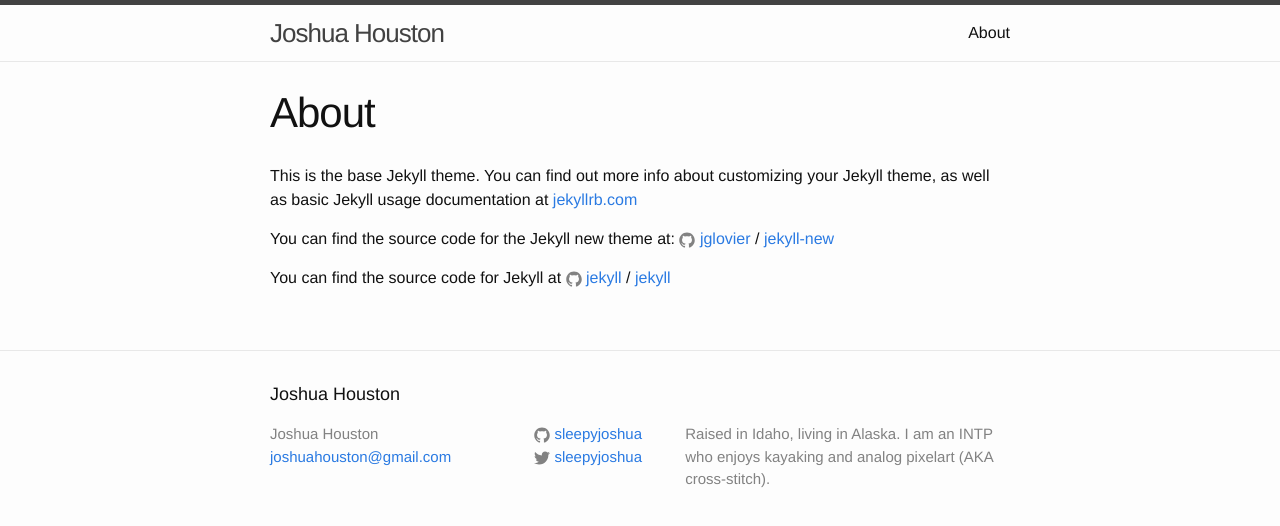
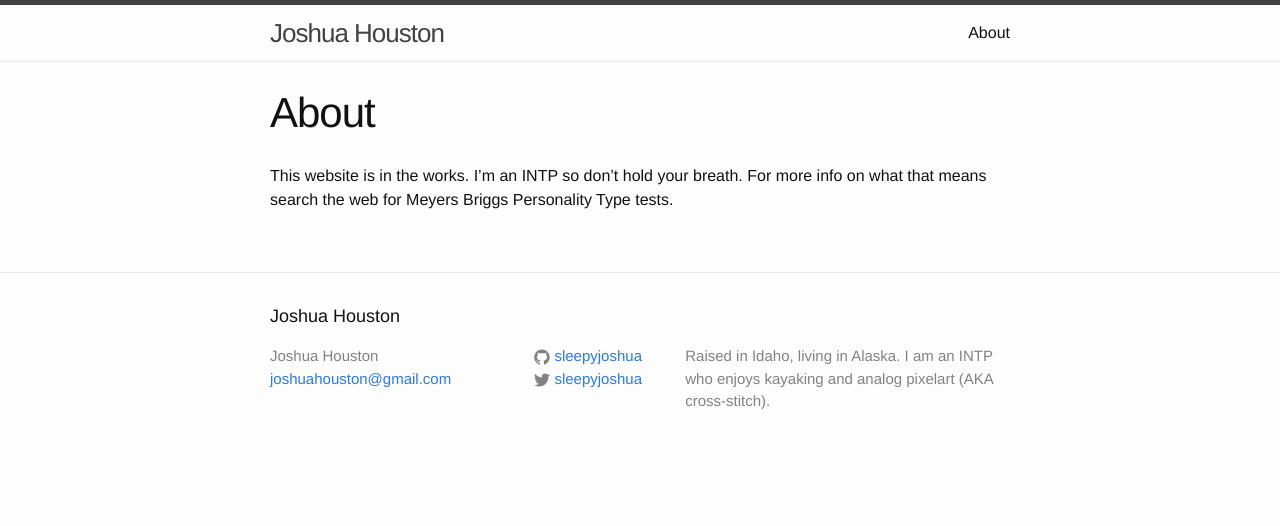
Before and after one commit to sleepyjoshua/sleepyjoshua.github.io, a Jekyll site: the page built from about.md, in a window 1280 px wide. Shown: the top 526 px of the page. Built offline with Jekyll 4.4.1, drawn with Linux system fonts in a browser that asks for light colours.

Commit message:
Update about.md

```diff
--- a/about.md
+++ b/about.md
@@ -4,12 +4,4 @@ title: About
 permalink: /about/
 ---
 
-This is the base Jekyll theme. You can find out more info about customizing your Jekyll theme, as well as basic Jekyll usage documentation at [jekyllrb.com](http://jekyllrb.com/)
-
-You can find the source code for the Jekyll new theme at:
-{% include icon-github.html username="jglovier" %} /
-[jekyll-new](https://github.com/jglovier/jekyll-new)
-
-You can find the source code for Jekyll at
-{% include icon-github.html username="jekyll" %} /
-[jekyll](https://github.com/jekyll/jekyll)
+This website is in the works. I'm an INTP so don't hold your breath. For more info on what that means search the web for Meyers Briggs Personality Type tests.
```
